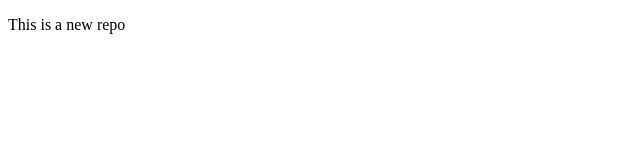
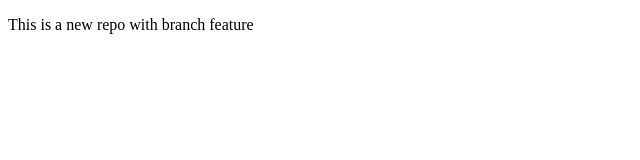
Before and after one commit to Deepjay96/local, a plain HTML site: page index.html in a window 1280 px wide. Shown: the whole page, without its empty margins (0-640 px from the left). Drawn offline with Linux system fonts and the light colour scheme.

Commit message:
new branch feature

```diff
--- a/index.html
+++ b/index.html
@@ -7,6 +7,7 @@
     <link rel="stylesheet" href="style.css">
 </head>
 <body>
-    <p>This is a new repo</p>
+
+    <p>This is a new repo with branch feature</p>
 </body>
 </html>
```
